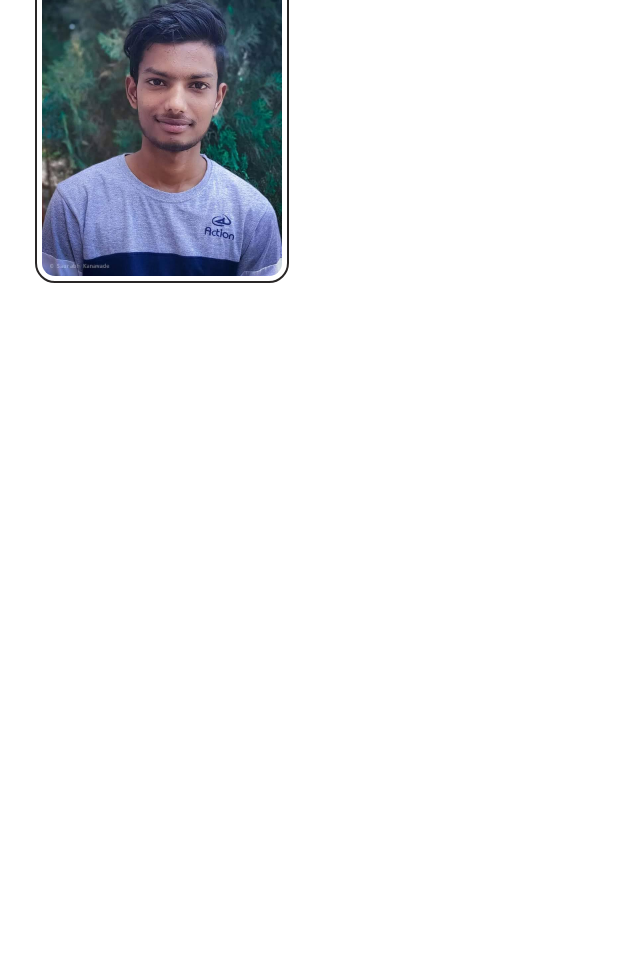
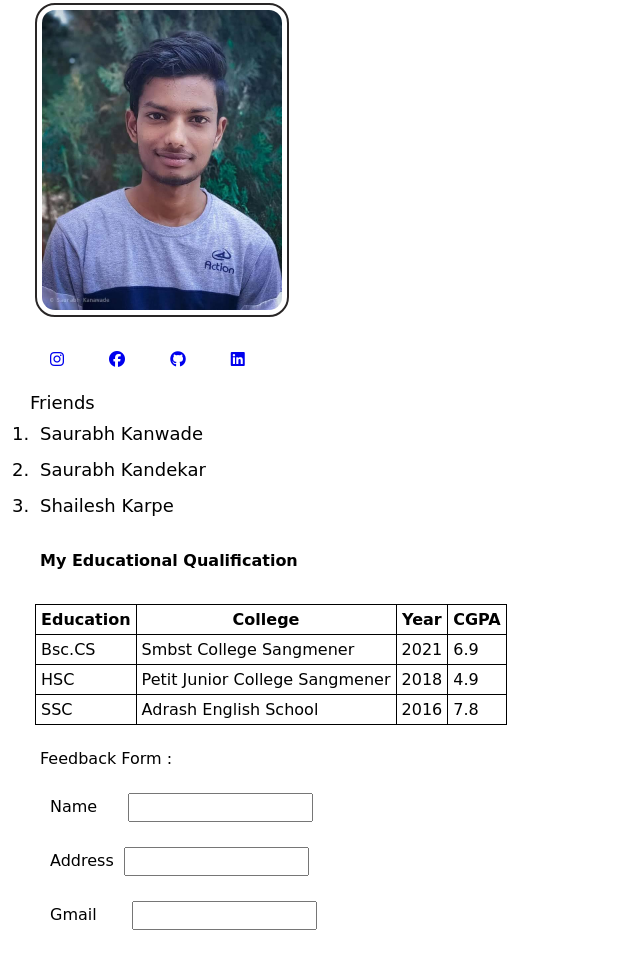
Before and after one commit to Saurabhkanawade/PracticeProject, a plain HTML site: page index.html in a window 1280 px wide. Shown: the part 185-1154 px from the top of the page, without its empty margins (0-640 px from the left). Before the commit the page ends 800 px from the top, so only its background shows below. Drawn offline with Linux system fonts and the light colour scheme.

Commit message:
commited the code

```diff
--- a/index.html
+++ b/index.html
@@ -4,7 +4,7 @@
         <meta charset="UTF-8">
         <meta http-equiv="X-UA-Compatible" content="IE=edge">
         <meta name="viewport" content="width=device-width, initial-scale=1.0">
-        <title>Document</title>
+        <title>PracticeProject</title>
 
         <!-- linked the css file  -->
         <link rel="stylesheet" href="style.css">
@@ -12,8 +12,16 @@
         <!-- linked the script file -->
         <script src="script.js"></script>
 
+        <link rel="stylesheet"
+            href="https://cdnjs.cloudflare.com/ajax/libs/font-awesome/6.1.1/css/all.min.css">
+        <script src="https://use.fontawesome.com/31366b2cc1.js"></script>
     </head>
     <body>
+        <div>
+            <a rel="styelsheet" href="/PracticeProject/saurabh.html"
+                target="blank">Next Page</a>
+        </div>
+
 
         <div class="para">
             <p>
@@ -25,7 +33,86 @@
         </div>
 
         <div class="img">
-            <img src="Photos/saurabh.png.jpg"  height="300" width="240" alt="file not found">
+            <img src="Photos/saurabh.png.jpg" height="300" width="240" alt="file
+                not found">
+
+        </div>
+
+
+        <div class="social">
+            <a href="https://www.instagram.com/saurabh_kanawade_/?hl=en"
+                target="blank"><i class="fa-brands fa-instagram"></i></a>
+
+            <a href="https://www.facebook.com/saurabh.kanawade.33/"
+                target="blank"><i class="fa-brands fa-facebook"></i></a>
+
+            <a href="https://github.com/Saurabhkanawade" target="blank"><i
+                    class="fa-brands fa-github"></i></a>
+
+            <a href="https://www.linkedin.com/in/saurabhkanawade/"
+                target="blank"><i class="fa-brands fa-linkedin"></i></a>
+        </div>
+
+        <ol class="list">
+            Friends
+            <li type="1">Saurabh Kanwade</li>
+            <li type="1">Saurabh Kandekar</li>
+            <li type="1">Shailesh Karpe</li>
+        </ol>
+
+        <!-- practice of the forms  -->
+
+
+        <div class="form">
+            <h4>My Educational Qualification</h4>
+
+            <table>
+                <thread>
+                    <tr>
+                        <th>Education</th>
+                        <th>College</th>
+                        <th>Year</th>
+                        <th>CGPA</th>
+                    </tr>
+                </thread>
+                <tbody>
+                    <td>Bsc.CS</td>
+                    <td>Smbst College Sangmener</td>
+                    <td>2021</td>
+                    <td>6.9</td>
+                </tbody>
+                <tbody>
+                    <td>HSC</td>
+                    <td>Petit Junior College Sangmener</td>
+                    <td>2018</td>
+                    <td>4.9</td>
+                </tbody>
+                <tbody>
+                    <td>SSC</td>
+                    <td>Adrash English School</td>
+                    <td>2016</td>
+                    <td>7.8</td>
+                </tbody>
+            </table>
+            <br>
+
+            <h>Feedback Form :</h>
+
+            <form>
+
+                <div class="name">
+                    Name &nbsp; &nbsp; <input type="text" name="Name">
+                </div>
+
+                <div class="address">
+                    Address <input type="text" name="Address">
+                </div>
+
+                <div class="gmail">
+                    Gmail &nbsp; &nbsp; &nbsp;<input type="email" name="Gmail">
+                </div>
+
+            </form>
 
         </div>
 
--- a/style.css
+++ b/style.css
@@ -1,10 +1,10 @@
 *{
     margin: 5px;
     padding: 5px;
+    font-family: cursive;
 }
 .para{
     background-color:red;
-    font-family:cursive;
     font-size:large;
     color:rgb(255, 255, 255);
 }
@@ -15,4 +15,22 @@ img{
     height: 300px;
     width: 240px;
 
+
 }
+.social{
+
+
+}
+.list{
+    font-size: large;
+}
+table,th,td{
+    border: 1px solid black;
+    border-collapse: collapse;
+}
+.name{
+    text-align: left;
+}
+.address{
+    text-align: left;
+}
```
Also changed, not shown: saurabh.html (added, +19 -0 lines).
